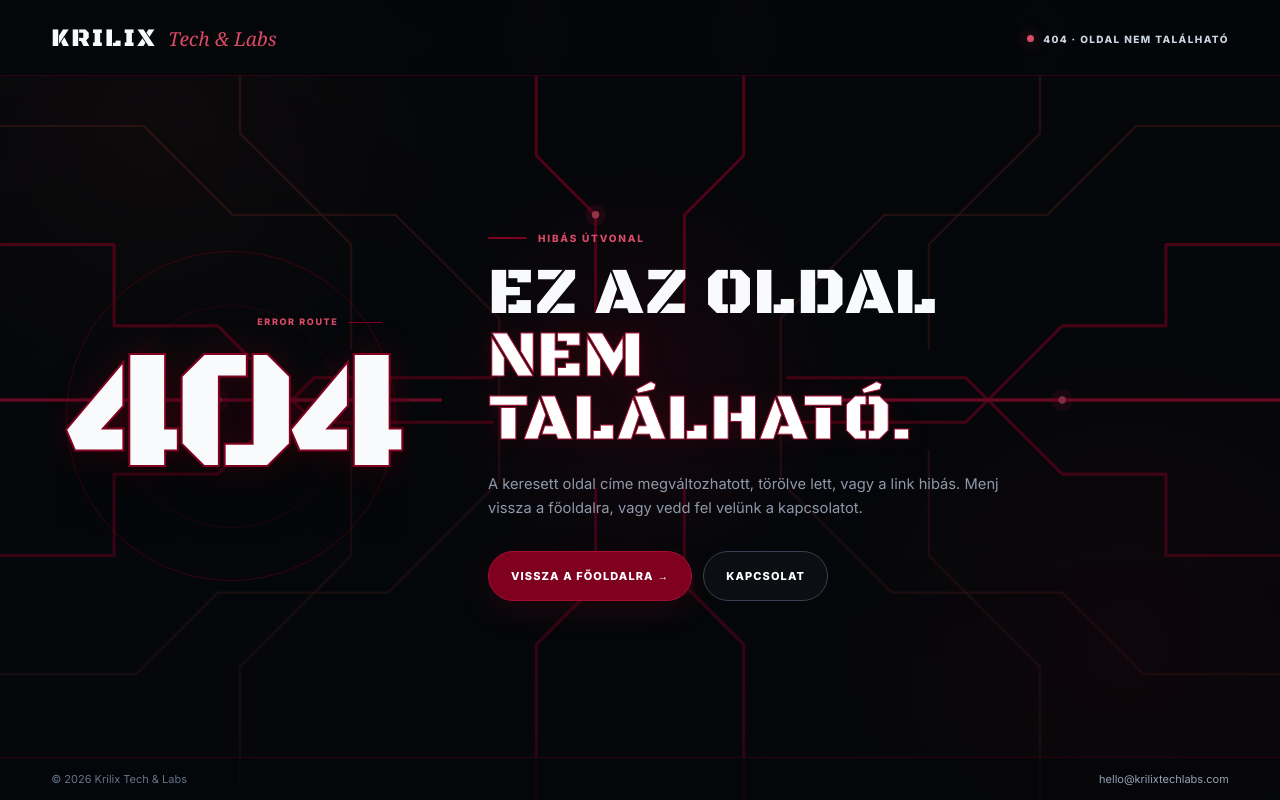
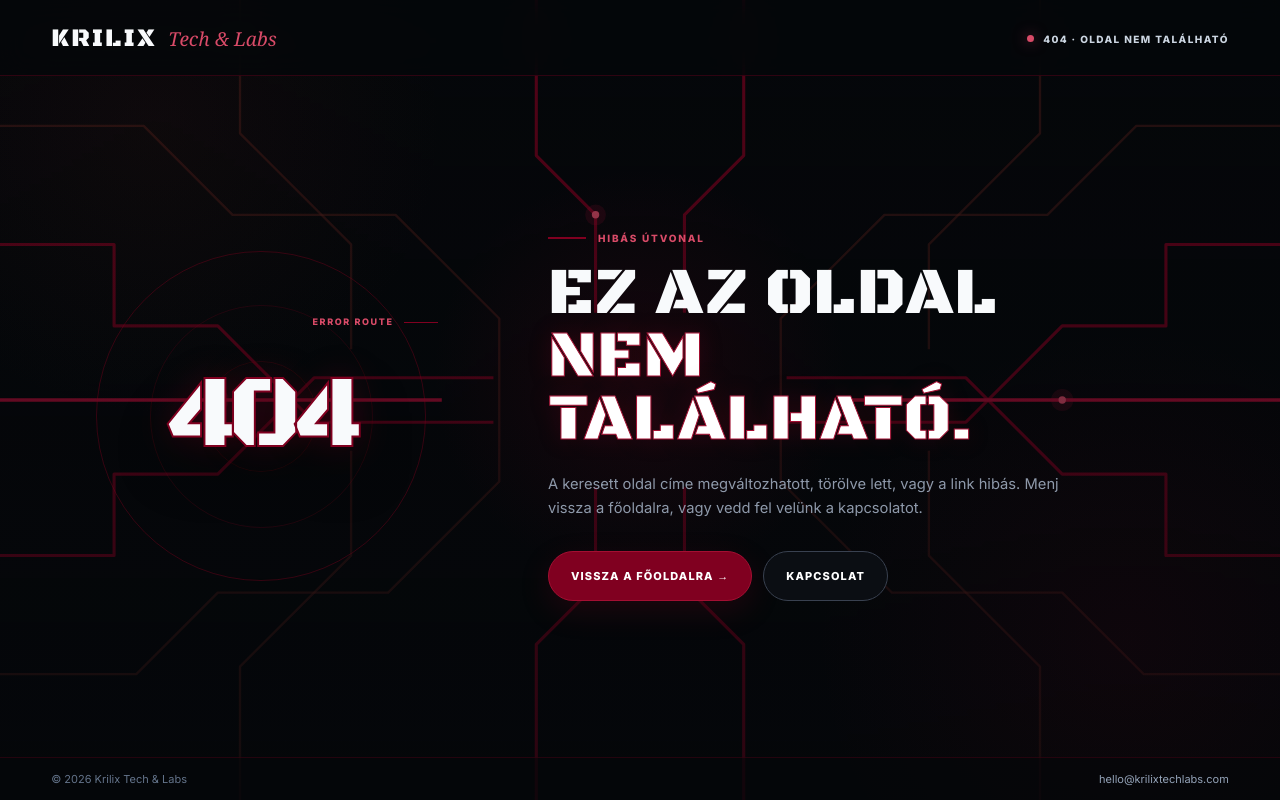
Before and after one commit to krilixtechlabs/krilixweb, a website: page public/404.html in a window 1280 px wide. Drawn offline with Linux system fonts and the light colour scheme; a web font is replaced by a local one.

Commit message:
Fix clipped 404 number v24

```diff
--- a/public/404.html
+++ b/public/404.html
@@ -62,16 +62,17 @@
     .status::before{content:"";width:7px;height:7px;border-radius:50%;background:#d94b68;box-shadow:0 0 14px rgba(217,75,104,.62)}
 
     .main{display:grid;place-items:center;padding:clamp(42px,6vw,82px) var(--pad)}
-    .content{width:min(100%,1180px);display:grid;grid-template-columns:minmax(0,360px) minmax(0,1fr);align-items:center;gap:clamp(44px,6vw,86px)}
+    .content{width:min(100%,1180px);display:grid;grid-template-columns:minmax(0,420px) minmax(0,1fr);align-items:center;gap:clamp(44px,6vw,86px)}
     .code-block{position:relative;display:flex;align-items:center;justify-content:center;width:100%;min-width:0;min-height:360px;overflow:hidden}
     .code{
       position:relative;z-index:2;margin:0;
       font-family:'Black Ops One',Arial,sans-serif;
-      font-size:clamp(128px,13.5vw,220px);font-weight:400;line-height:.82;letter-spacing:-.055em;white-space:nowrap;
+      font-size:clamp(100px,8.2vw,140px);font-weight:400;line-height:.82;letter-spacing:-.075em;white-space:nowrap;text-align:center;width:100%;
       color:#f8fafc;-webkit-text-stroke:2px #800020;
       text-shadow:0 0 34px rgba(128,0,32,.34),0 24px 55px rgba(0,0,0,.48);
       user-select:none;
       max-width:100%;
+      transform:scaleX(.96);transform-origin:center center;
     }
     .code-ring{position:absolute;width:min(92%,330px);aspect-ratio:1;left:50%;top:50%;transform:translate(-50%,-50%);border:1px solid rgba(128,0,32,.40);border-radius:50%}
     .code-ring::before,.code-ring::after{content:"";position:absolute;border-radius:50%;border:1px solid rgba(128,0,32,.22)}
@@ -97,7 +98,7 @@
     ::selection{background:#a30f32;color:#fff}
     ::-webkit-scrollbar{width:9px}::-webkit-scrollbar-track{background:#05070a}::-webkit-scrollbar-thumb{background:linear-gradient(#a30f32,#60241e);border:2px solid #05070a;border-radius:999px}
 
-    @media(max-width:820px){
+    @media(max-width:980px){
       .content{grid-template-columns:1fr;text-align:center;gap:18px}
       .code-block{min-height:230px}
       .code{font-size:clamp(112px,30vw,190px)}
@@ -122,9 +123,9 @@
       .btn{width:100%}
       .footer{flex-direction:column;align-items:flex-start;padding-left:16px;padding-right:16px;gap:5px}
     }
-    @media(max-height:680px) and (min-width:821px){
+    @media(max-height:680px) and (min-width:981px){
       .main{padding-top:26px;padding-bottom:26px}
-      .code-block{min-height:290px}.code{font-size:180px}h1{font-size:54px}.lead{margin-top:14px}.actions{margin-top:18px}
+      .code-block{min-height:290px}.code{font-size:136px}h1{font-size:54px}.lead{margin-top:14px}.actions{margin-top:18px}
     }
     @media(prefers-reduced-motion:reduce){*{scroll-behavior:auto!important;transition:none!important}}
   </style>
```
